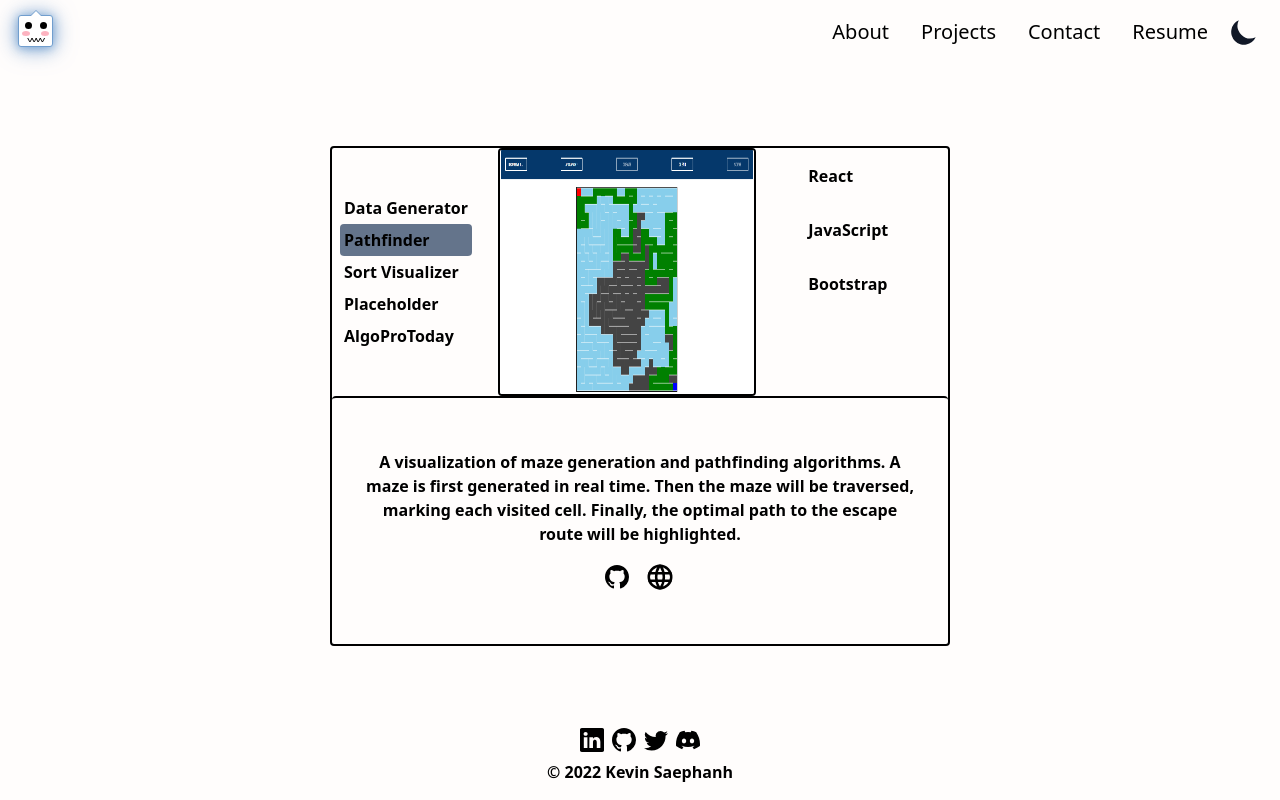
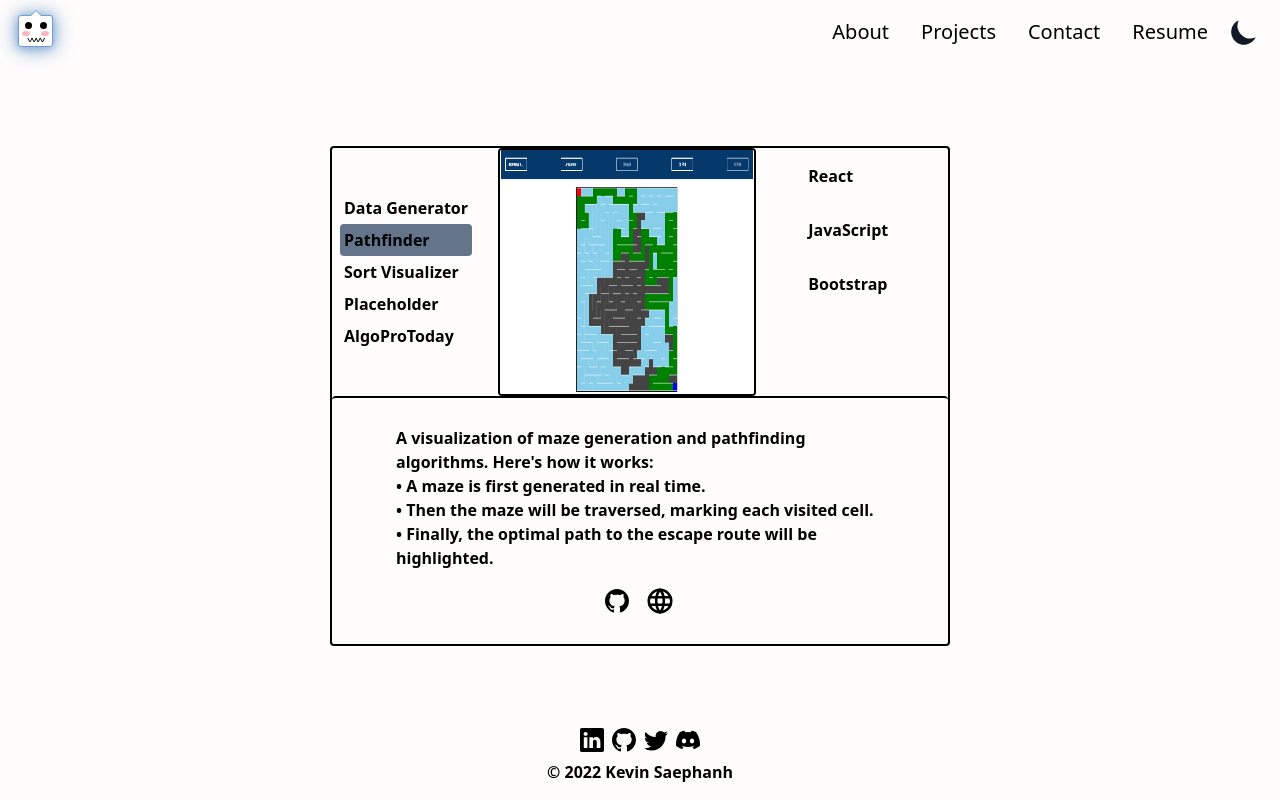
Before and after one commit to KevinSaephanh/portfolio, a Next.js app: page /projects in a window 1280 px wide. Built offline with nearby package versions, Linux system fonts and the light colour scheme.

Commit message:
Update projects

```diff
--- a/src/pages/projects.tsx
+++ b/src/pages/projects.tsx
@@ -18,7 +18,7 @@ const projects = [
     id: 2,
     path: '/pathfinder.png',
     title: 'Pathfinder',
-    desc: 'A visualization of maze generation and pathfinding algorithms. A maze is first generated in real time. Then the maze will be traversed, marking each visited cell. Finally, the optimal path to the escape route will be highlighted.',
+    desc: `A visualization of maze generation and pathfinding algorithms. Here's how it works:\n\u2022 A maze is first generated in real time.\n\u2022 Then the maze will be traversed, marking each visited cell.\n\u2022 Finally, the optimal path to the escape route will be highlighted.`,
     stack: ['React', 'JavaScript', 'Bootstrap'],
     code: 'https://github.com/KevinSaephanh/Pathfinder',
     site: 'https://kevinsaephanh.github.io/Pathfinder/',
@@ -27,7 +27,7 @@ const projects = [
     id: 3,
     path: '/sort_visualizer.png',
     title: 'Sort Visualizer',
-    desc: 'This app also produces algorithm visualizations. A graph is displayed containing a random array of bars of varying length. After starting, bars begin moving left and right to imitate how the sorting algorithm works. Once sorting is completed, all bars will be highlighted.',
+    desc: 'A visualization of sorting algorithms.\n\u2022 A graph is displayed containing a random array of bars of varying length.\n\u2022 After starting, bars begin moving left and right to imitate how the sorting algorithm works.\n\u2022 Once sorting is completed, all bars will be highlighted.',
     stack: ['React', 'TypeScript', 'Bootstrap'],
     code: 'https://github.com/KevinSaephanh/Sort_Visualizer',
     site: 'https://kevinsaephanh.github.io/Sort_Visualizer/',
@@ -45,7 +45,7 @@ const projects = [
     id: 5,
     path: '/sort_visualizer.png',
     title: 'AlgoProToday',
-    desc: 'Technical interview prep platform. Level up your skills by tackling popular industry algorithms/data structures questions.\nNote: this was my very first full-stack application.',
+    desc: 'Technical interview prep platform. Level up your skills by tackling popular industry questions regarding data structures and algortihms.\nNote: this was my very first full-stack application.',
     stack: ['React', 'Bootstrap', 'JavaScript', 'Redux', 'Node', 'Express', 'MongoDB'],
     code: 'https://github.com/KevinSaephanh/algoprotoday',
     site: '',
@@ -87,8 +87,8 @@ const Projects: NextPage = () => {
         </article>
       </section>
       <section className='flex-center flex-col md:h-2/4 mb-4 md:mb-8 p-4 rounded border-t-2 border-black dark:border-slate-100'>
-        <article className='flex-center px-4 md:mx-auto mb-4'>
-          <span className='md:text-center whitespace-pre-line'>{active.desc}</span>
+        <article className='flex-center px-4 md:px-12 md:mx-auto mb-4'>
+          <span className='whitespace-pre-line'>{active.desc}</span>
         </article>
         <article className='flex-center'>
           <a className='text-2xl mr-4' href={active.code} target='_blank' rel='noopener noreferrer'>
```
